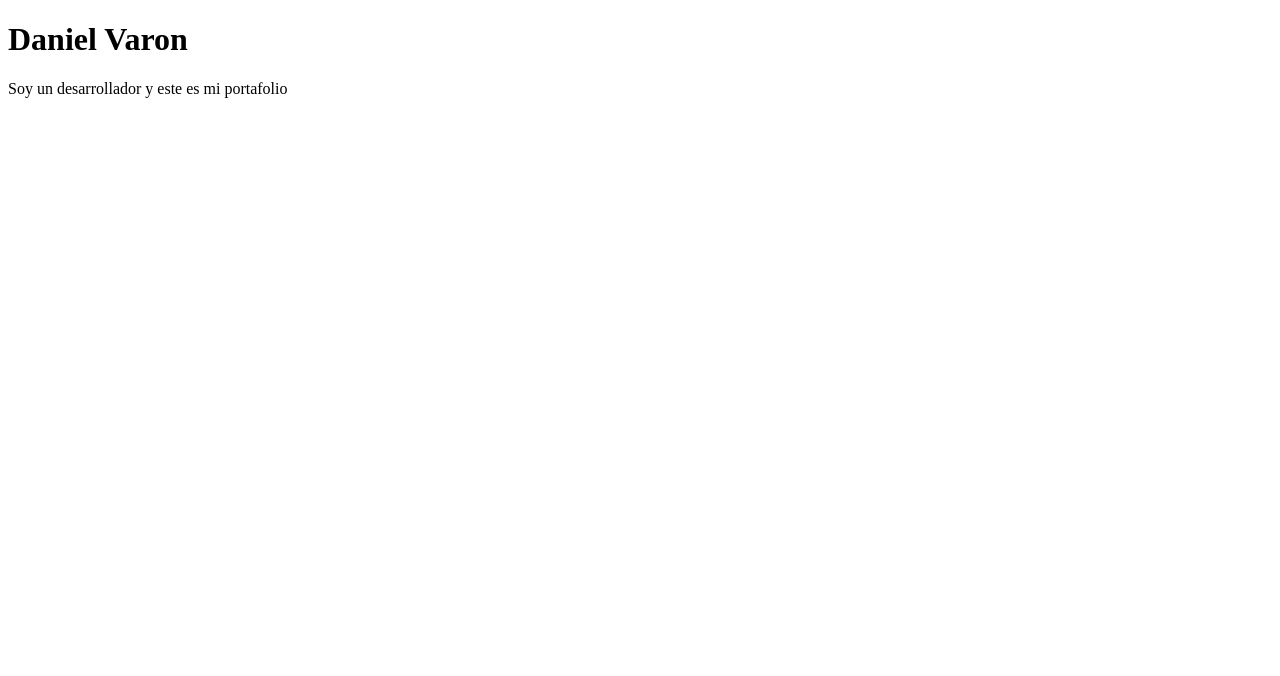
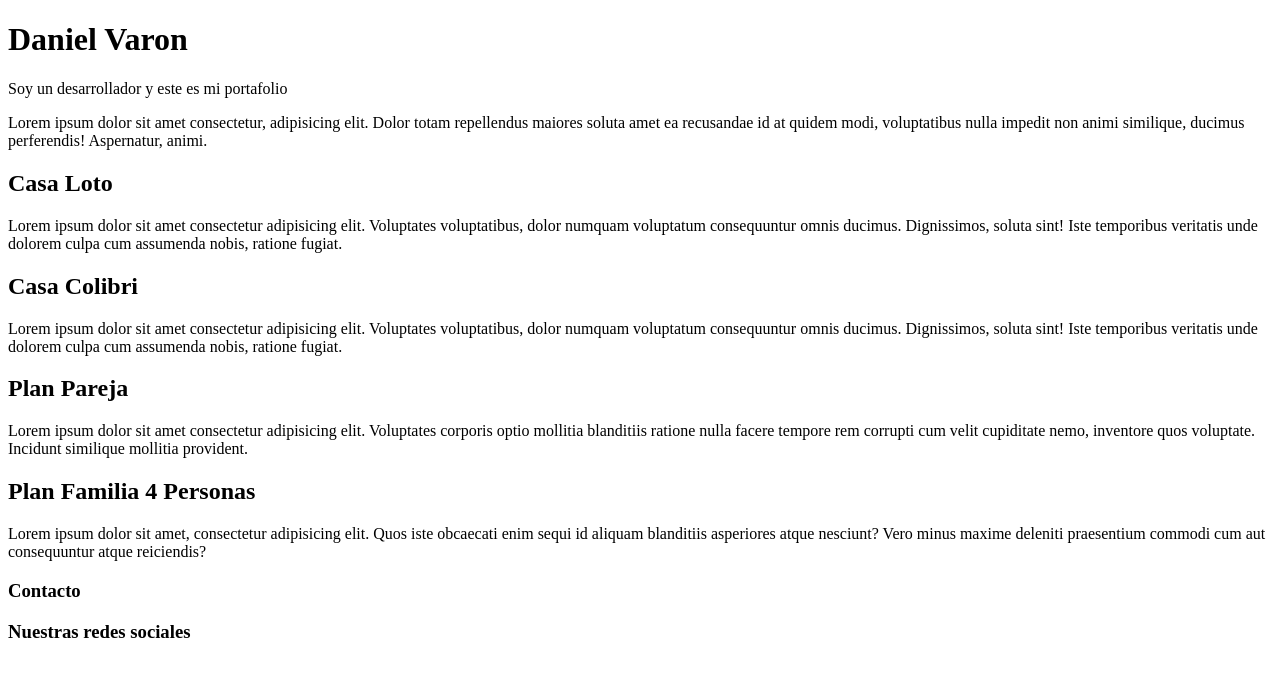
Before and after one commit to daniel-esteban-varon/glamping-valle-luna, a plain HTML site: page index.html in a window 1280 px wide. Drawn offline with Linux system fonts and the light colour scheme.

```diff
--- a/index.html
+++ b/index.html
@@ -2,11 +2,34 @@
 <html lang="en">
 <head>
     <meta charset="UTF -8">
-    <meta name="viewport" content="widht=device'widht ">
+    <meta name="viewport" content="widht=device'widht, initial-scale=1.0">
     <title>Document</title>
 </head>
 <body>
     <h1>Daniel Varon</h1>
     <p>Soy un desarrollador y este es mi portafolio</p>
+    <p>Lorem ipsum dolor sit amet consectetur, adipisicing elit. Dolor totam repellendus maiores soluta amet ea recusandae id at quidem modi, voluptatibus nulla impedit non animi similique, ducimus perferendis! Aspernatur, animi.</p>
+
+    <section id="Casas">
+        <h2>Casa Loto</h2>
+        <p>Lorem ipsum dolor sit amet consectetur adipisicing elit. Voluptates voluptatibus, dolor numquam voluptatum consequuntur omnis ducimus. Dignissimos, soluta sint! Iste temporibus veritatis unde dolorem culpa cum assumenda nobis, ratione fugiat.</p>
+
+        <h2>Casa Colibri</h2>
+        <p>Lorem ipsum dolor sit amet consectetur adipisicing elit. Voluptates voluptatibus, dolor numquam voluptatum consequuntur omnis ducimus. Dignissimos, soluta sint! Iste temporibus veritatis unde dolorem culpa cum assumenda nobis, ratione fugiat.</p>
+
+    </section>
+
+    <section id="Planes">
+        <h2>Plan Pareja</h2>
+        <p>Lorem ipsum dolor sit amet consectetur adipisicing elit. Voluptates corporis optio mollitia blanditiis ratione nulla facere tempore rem corrupti cum velit cupiditate nemo, inventore quos voluptate. Incidunt similique mollitia provident.</p>
+
+        <h2>Plan Familia 4 Personas</h2>
+        <p>Lorem ipsum dolor sit amet, consectetur adipisicing elit. Quos iste obcaecati enim sequi id aliquam blanditiis asperiores atque nesciunt? Vero minus maxime deleniti praesentium commodi cum aut consequuntur atque reiciendis?</p>
+
+    </section>
+    <footer>
+        <h3>Contacto</h3>
+        <h3>Nuestras redes sociales</h3>
+    </footer>
 </body>
 </html>
```
Also changed, not shown: css/main.css (added), js/main.js (added).
